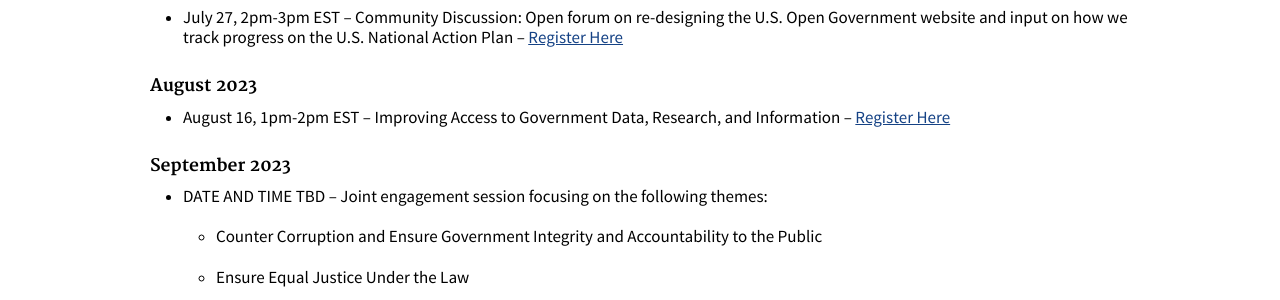
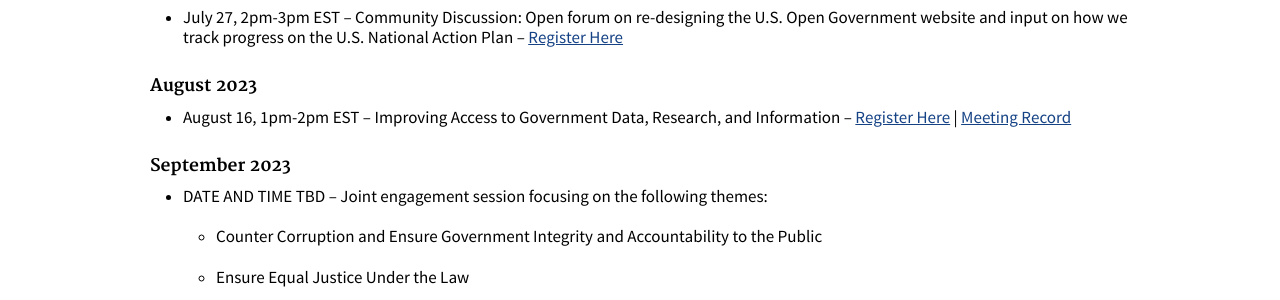
Before and after one commit to GSA/open.usa.gov, a Jekyll site: the page built from pages/meeting/2023-public-engagement-schedule.md, in a window 1280 px wide. Shown: the part 697-997 px from the top of the page. Built offline with Jekyll 4.4.1, drawn with Linux system fonts in a browser that asks for light colours.

Commit message:
Fix formatting

```diff
--- a/pages/meeting/2023-public-engagement-schedule.md
+++ b/pages/meeting/2023-public-engagement-schedule.md
@@ -20,7 +20,7 @@ Registration information for these events will be posted here in the weeks leadi
 
 
 #### August 2023
-* August 16, 1pm-2pm EST – Improving Access to Government Data, Research, and Information – [Register Here](https://gsa.zoomgov.com/meeting/register/vJIsdO-sqzsoE_G_AP1spjsTo4BElLp9FTY)
+* August 16, 1pm-2pm EST – Improving Access to Government Data, Research, and Information – [Register Here](https://gsa.zoomgov.com/meeting/register/vJIsdO-sqzsoE_G_AP1spjsTo4BElLp9FTY) \| [Meeting Record](https://open.usa.gov/meeting/august-2023-public-engagement-improving-access-to-government-data-research-and-information/)
 
 
 #### September 2023
```
